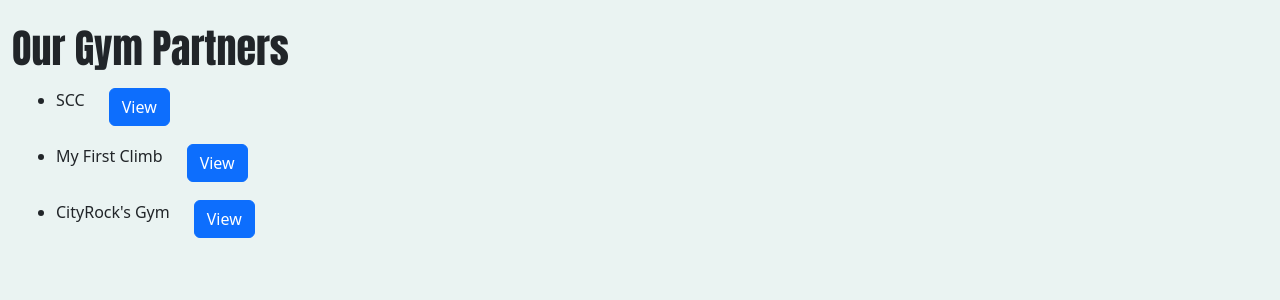
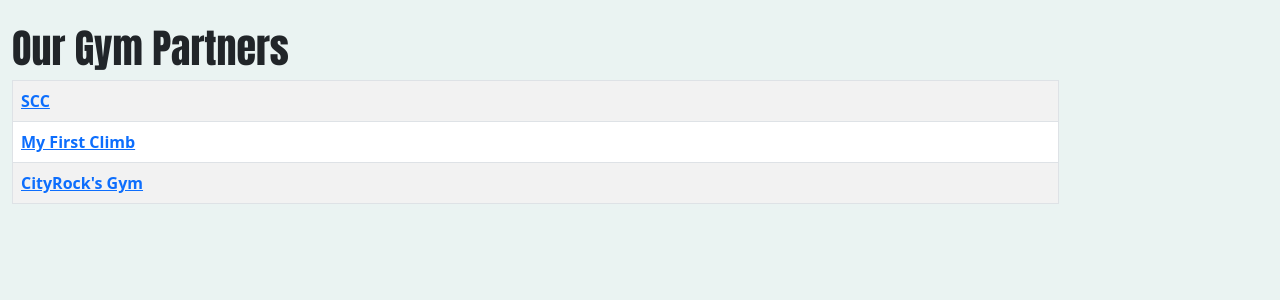
Before and after one commit to KassperKassifer/climber_app, a Django app: page /gyms/ in a window 1280 px wide. Shown: the part 86-386 px from the top of the page. Run offline with Django 4.2, Linux system fonts and the light colour scheme; data comes from the database, SQL or seed files in the repository; both versions use the stored data as it was after the commit; some libraries are stand-ins or nearby versions.

Commit message:
Some UI changes.

```diff
--- a/climber_app/templates/climber_app/gym_list.html
+++ b/climber_app/templates/climber_app/gym_list.html
@@ -8,7 +8,7 @@
     <h1>Our Gym Partners</h1>
     <!-- Template code to process gyms in list -->
     {% if gym_list %}
-        <div class="container">
+       {% comment %}  <div class="container">
             {% for gym in gym_list %}
             <div class="row py-2">
                 <div class="col-sm-auto">
@@ -23,7 +23,14 @@
                 </div>
             </div>
             {% endfor %}
-        </div>
+        </div>   {% endcomment %}
+        <table class="table table-bordered table-hover table-striped">
+            {% for gym in gym_list %}
+                <tr>
+                    <td><a href="{{ gym.get_absolute_url }}"><strong>{{ gym.name }}</strong></a></td>
+                </tr>
+            {% endfor %}
+        </table>
     {% else %}
         <p>There are no gyms registered with us yet. Feel free to reach out to your gym to have them
             partner with us!
```
Also changed, not shown: db.sqlite3, media/images/cityrock.png (added).
